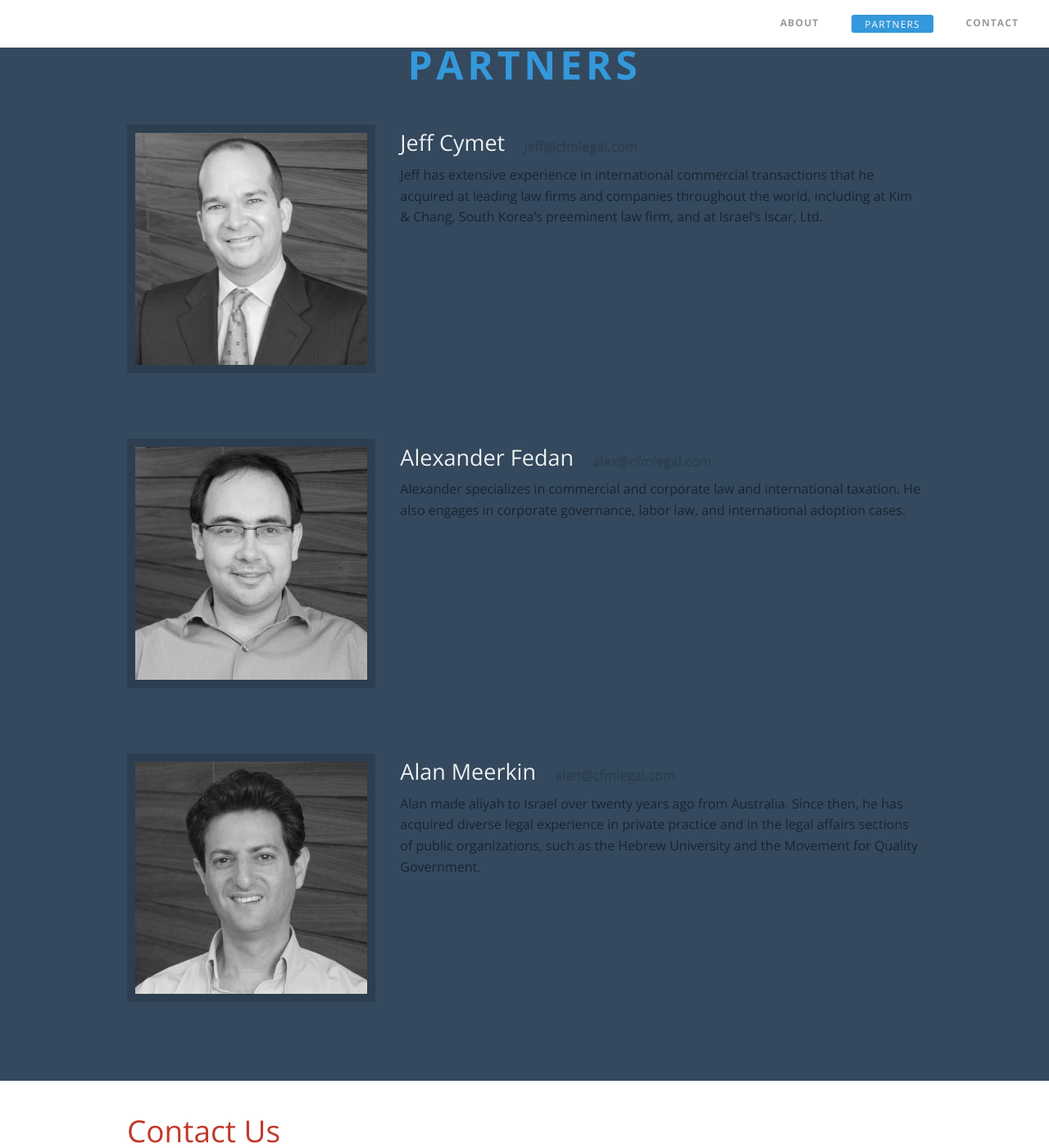
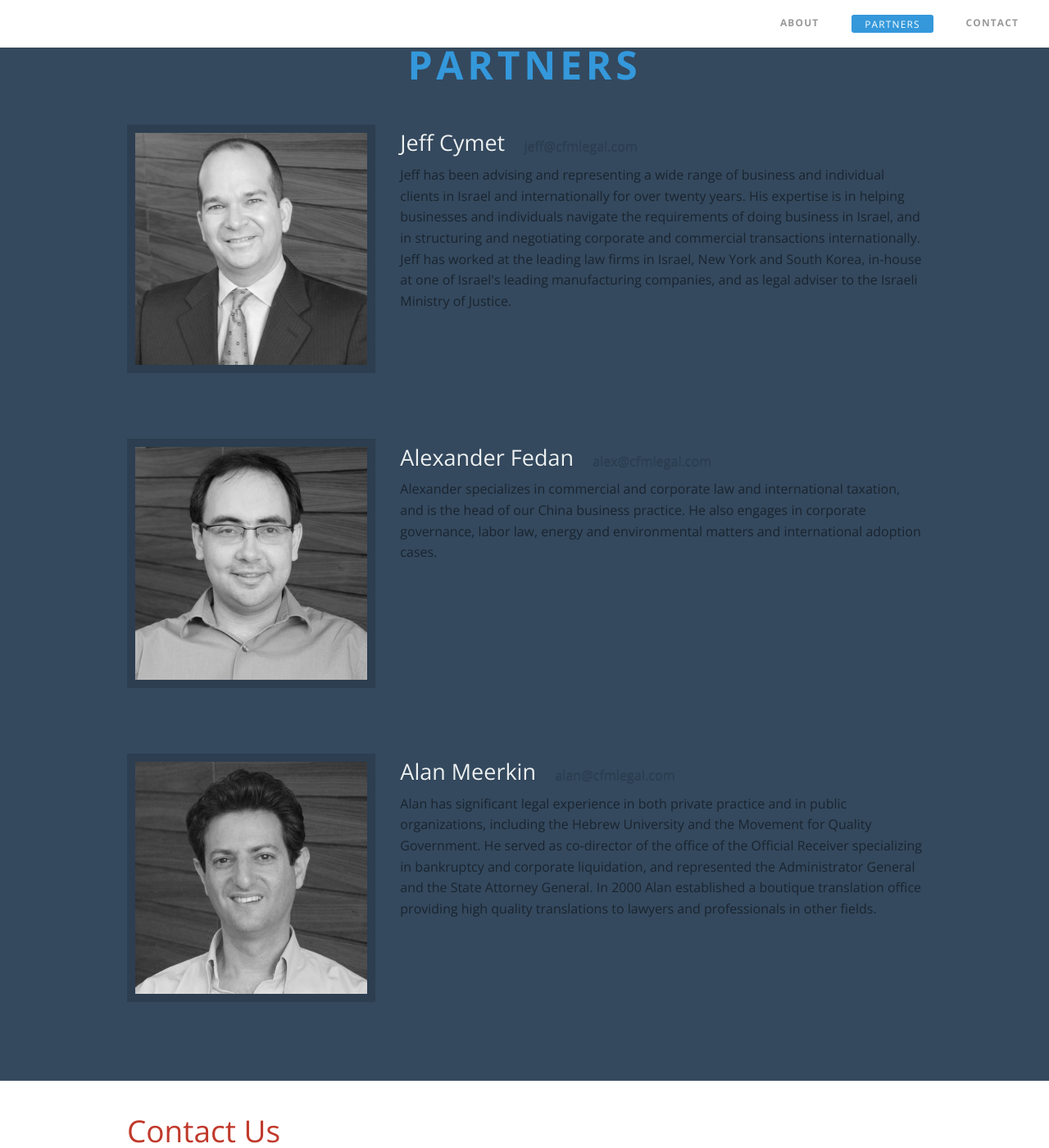
Before and after one commit to cfmlegal/cfmlegal.github.io, a Jekyll site: the page index.html, which Jekyll copies as it is, in a window 1280 px wide and 1400 px high, scrolled down 1199 px. Shown: the whole window at 82% size. Built offline with Jekyll 4.4.1, drawn with Linux system fonts in a browser that asks for light colours; Markdown is read by kramdown in place of the engine named in the settings.

Commit message:
Updating partner text

```diff
--- a/index.html
+++ b/index.html
@@ -102,7 +102,7 @@
         </div>
         <div class="small-10 large-8 small-centered large-uncentered columns">
           <h3><a href="mailto:jeff@cfmlegal.com">Jeff Cymet <small>jeff@cfmlegal.com</small></a></h3>
-          <p>Jeff has extensive experience in international commercial transactions that he acquired at leading law firms and companies throughout the world, including at Kim &amp; Chang, South Korea’s preeminent law firm, and at Israel’s Iscar, Ltd.</p>
+          <p>Jeff has been advising and representing a wide range of business and individual clients in Israel and internationally for over twenty years. His expertise is in helping businesses and individuals navigate the requirements of doing business in Israel, and in structuring and negotiating corporate and commercial transactions internationally.  Jeff has worked at the leading law firms in Israel, New York and South Korea, in-house at one of Israel's leading manufacturing companies, and as legal adviser to the Israeli Ministry of Justice.</p>
         </div>
       </div>
 
@@ -112,7 +112,7 @@
         </div>
         <div class="small-10 large-8 small-centered large-uncentered columns">
           <h3><a href="mailto:alex@cfmlegal.com">Alexander Fedan <small>alex@cfmlegal.com</small></a></h3>
-          <p>Alexander specializes in commercial and corporate law and international taxation. He also engages in corporate governance, labor law, and international adoption cases.</p>
+          <p>Alexander specializes in commercial and corporate law and international taxation, and is the head of our China business practice.  He also engages in corporate governance, labor law, energy and environmental matters and international adoption cases.</p>
         </div>
       </div>
 
@@ -122,7 +122,7 @@
         </div>
         <div class="small-10 large-8 small-centered large-uncentered columns">
           <h3><a href="mailto:alan@cfmlegal.com">Alan Meerkin <small>alan@cfmlegal.com</small></a></h3>
-          <p>Alan made aliyah to Israel over twenty years ago from Australia. Since then, he has acquired diverse legal experience in private practice and in the legal affairs sections of public organizations, such as the Hebrew University and the Movement for Quality Government.</p>
+          <p>Alan has significant legal experience in both private practice and in public organizations, including the Hebrew University and the Movement for Quality Government. He served as co-director of the office of the Official Receiver specializing in bankruptcy and corporate liquidation, and represented the Administrator General and the State Attorney General. In 2000 Alan established a boutique translation office providing high quality translations to lawyers and professionals in other fields.</p>
         </div>
       </div>
     </section>
```
